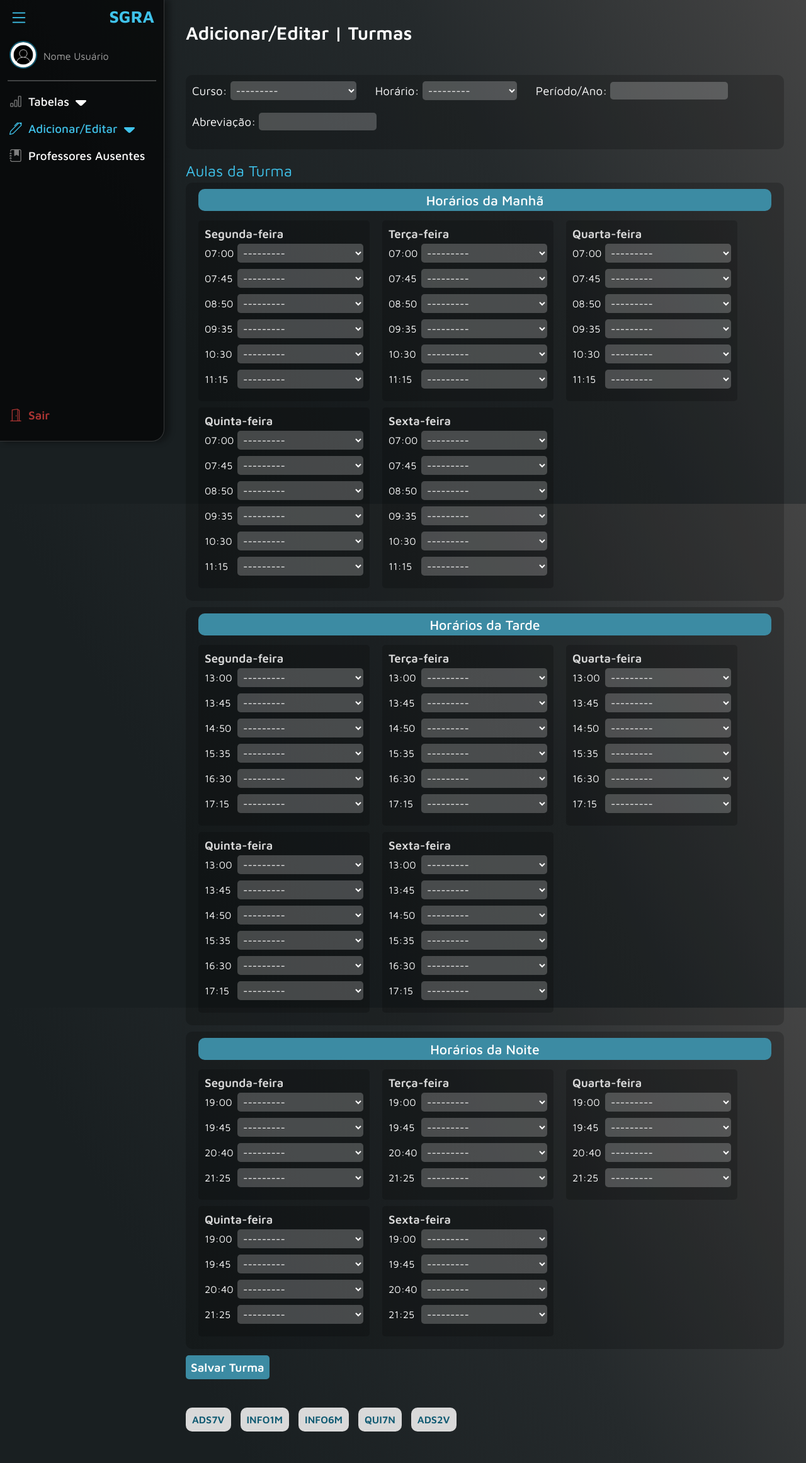
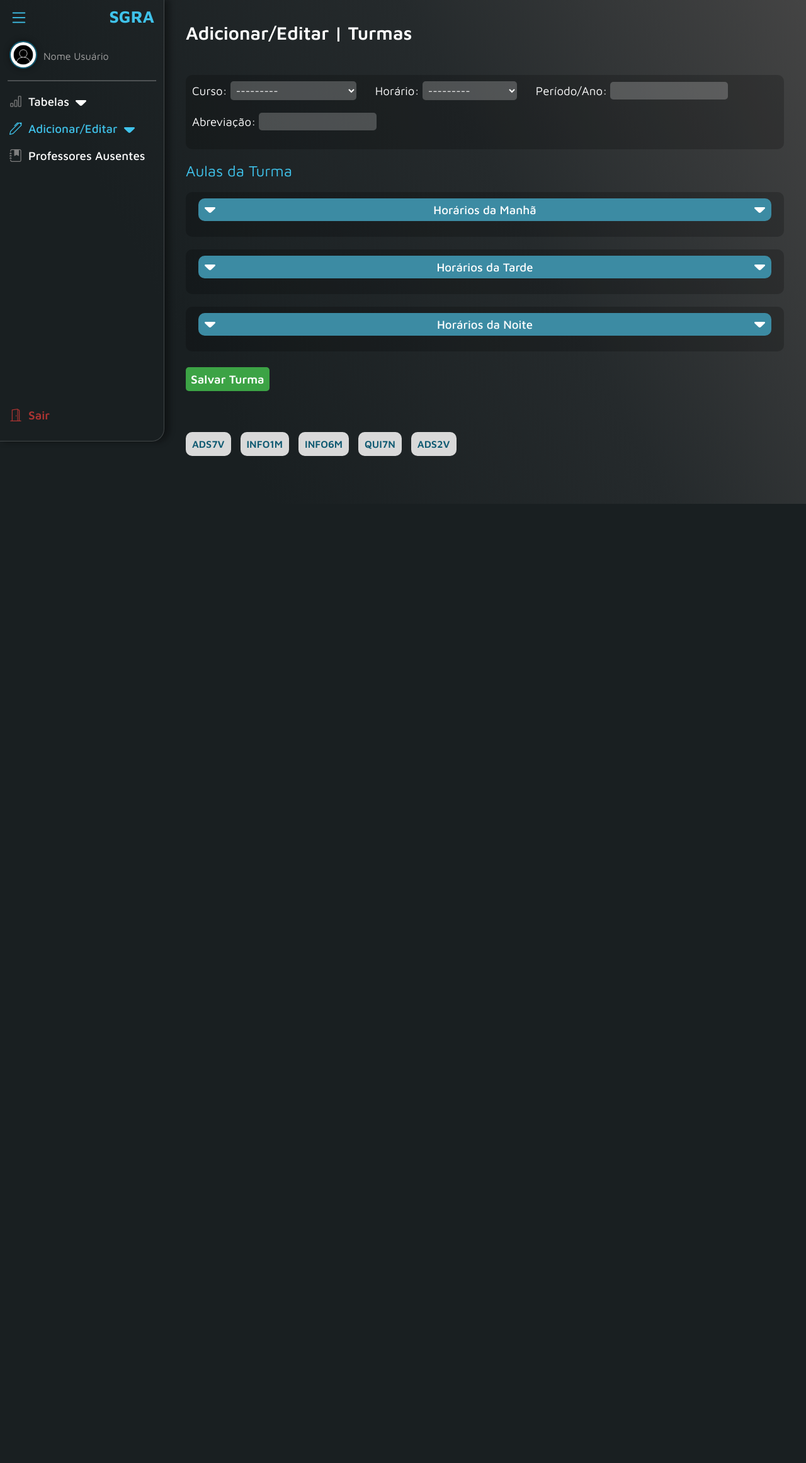
Before and after one commit to DavyDantas/Gerenciador-de-aulas, a Django app: page /form-Turmas in a window 1280 px wide. Shown: the whole page at 63% size. After the commit the page ends 800 px from the top, so only its background shows below. Run offline with Django 4.2, Linux system fonts and the light colour scheme; data comes from the database, SQL or seed files in the repository; both versions use the stored data as it was after the commit.

Commit message:
update details

```diff
--- a/apps/manager/forms.py
+++ b/apps/manager/forms.py
@@ -47,7 +47,7 @@ class formsClass(forms.ModelForm):
         fields = '__all__'
         widgets = {
         'course': forms.Select(attrs={'class': 'form-element-select'}),
-        'timeTable': forms.Select(attrs={'class': 'form-element-select'}),
+        'timeTable': forms.Select(attrs={'class': 'form-element-select horary'}),
         'period': forms.NumberInput(attrs={'class': 'form-element'}),
         'acronym' : forms.TextInput(attrs={'class': 'form-element'}),
         }
--- a/apps/manager/template/formsCurso.html
+++ b/apps/manager/template/formsCurso.html
@@ -31,7 +31,7 @@
                 {{ form.periods }}
             </div>
             <div class="submit-btn">
-                <button type="submit">Salvar Curso</button>
+                <button type="submit">Salvar</button>
             </div>
 
         </form>
--- a/apps/manager/template/formsTurma.html
+++ b/apps/manager/template/formsTurma.html
@@ -12,7 +12,7 @@
 
 
 
-<div class="sub-form" >
+<div class="sub-form">
     <form action="{% url 'FormClass' %}" method="post">
         {% csrf_token %}
         <div class="div-form">
@@ -36,9 +36,17 @@
         </div>
 
         <h3>Aulas da Turma</h3>
-    <div class="div-form formClass">
-        <div class="timaTable-subjects">
+        <div class="div-form formClass Matutino">
+            <div class="timeTable-subjects">
+                <a href="#" class="timeTableExp">
+                <span class="drop-icon-menu class"><svg xmlns="http://www.w3.org/2000/svg" width="17" height="9" viewBox="0 0 17 9" fill="none">
+                    <path d="M15.6864 0H8.12172H1.30987C0.144216 0 -0.438613 1.36604 0.387061 2.16684L6.67679 8.26693C7.6846 9.24436 9.3238 9.24436 10.3316 8.26693L12.7236 5.94701L16.6213 2.16684C17.4348 1.36604 16.852 0 15.6864 0Z" fill="white"/>
+                  </svg></span>
                 <span>Horários da Manhã</span>
+                <span class="drop-icon-menu class"><svg xmlns="http://www.w3.org/2000/svg" width="17" height="9" viewBox="0 0 17 9" fill="none">
+                    <path d="M15.6864 0H8.12172H1.30987C0.144216 0 -0.438613 1.36604 0.387061 2.16684L6.67679 8.26693C7.6846 9.24436 9.3238 9.24436 10.3316 8.26693L12.7236 5.94701L16.6213 2.16684C17.4348 1.36604 16.852 0 15.6864 0Z" fill="white"/>
+                  </svg></span>
+                </a>
             </div>
             <div class="group-day-subjects">
                 {% for form in class_morning %}
@@ -78,9 +86,17 @@
 
         </div>
 
-    <div class="div-form formClass">
-        <div class="timaTable-subjects">
+        <div class="div-form formClass Vespertino">
+            <div class="timeTable-subjects">
+                <a href="#" class="timeTableExp">
+                <span class="drop-icon-menu class"><svg xmlns="http://www.w3.org/2000/svg" width="17" height="9" viewBox="0 0 17 9" fill="none">
+                    <path d="M15.6864 0H8.12172H1.30987C0.144216 0 -0.438613 1.36604 0.387061 2.16684L6.67679 8.26693C7.6846 9.24436 9.3238 9.24436 10.3316 8.26693L12.7236 5.94701L16.6213 2.16684C17.4348 1.36604 16.852 0 15.6864 0Z" fill="white"/>
+                  </svg></span>
                 <span>Horários da Tarde</span>
+                <span class="drop-icon-menu class"><svg xmlns="http://www.w3.org/2000/svg" width="17" height="9" viewBox="0 0 17 9" fill="none">
+                    <path d="M15.6864 0H8.12172H1.30987C0.144216 0 -0.438613 1.36604 0.387061 2.16684L6.67679 8.26693C7.6846 9.24436 9.3238 9.24436 10.3316 8.26693L12.7236 5.94701L16.6213 2.16684C17.4348 1.36604 16.852 0 15.6864 0Z" fill="white"/>
+                  </svg></span>
+                </a>
             </div>
             <div class="group-day-subjects">
                 {% for form in class_afternoon %}
@@ -120,9 +136,17 @@
 
         </div>
 
-    <div class="div-form formClass">
-        <div class="timaTable-subjects">
+        <div class="div-form formClass Noturno">
+            <div class="timeTable-subjects">
+                <a href="#" class="timeTableExp">
+              <span class="drop-icon-menu class"><svg xmlns="http://www.w3.org/2000/svg" width="17" height="9" viewBox="0 0 17 9" fill="none">
+                <path d="M15.6864 0H8.12172H1.30987C0.144216 0 -0.438613 1.36604 0.387061 2.16684L6.67679 8.26693C7.6846 9.24436 9.3238 9.24436 10.3316 8.26693L12.7236 5.94701L16.6213 2.16684C17.4348 1.36604 16.852 0 15.6864 0Z" fill="white"/>
+              </svg></span>
                     <span>Horários da Noite</span>
+                    <span class="drop-icon-menu class"><svg xmlns="http://www.w3.org/2000/svg" width="17" height="9" viewBox="0 0 17 9" fill="none">
+                        <path d="M15.6864 0H8.12172H1.30987C0.144216 0 -0.438613 1.36604 0.387061 2.16684L6.67679 8.26693C7.6846 9.24436 9.3238 9.24436 10.3316 8.26693L12.7236 5.94701L16.6213 2.16684C17.4348 1.36604 16.852 0 15.6864 0Z" fill="white"/>
+                      </svg></span>
+                    </a>
             </div>
 
             <div class="group-day-subjects">
@@ -161,12 +185,12 @@
     </form>
 </div>
 
-<div class="div-courses-classes">
+<div class="lista-teachers">
     <div class="box-classes">
         {% for class in classes %}
         <div class="div-class">
             <a href="#" class="class-acronym">
-                <span >{{class.acronym}}</span>
+                <span>{{class.acronym}}</span>
             </a>
         </div>
         {% endfor %}
--- a/apps/manager/template/professoresAusentes.html
+++ b/apps/manager/template/professoresAusentes.html
@@ -25,8 +25,8 @@
             <span class="element-absent-value">13:45</span>
         </div>
         <div class="form-group">
-            <label for="">Professor Substituto:</label>
-            <select class="form-element-select" name="" id="">
+            <label class="absent" for="">Professor Substituto:</label>
+            <select class="form-element-select absent" name="" id="">
                 <option value="Selecione..."></option>
             </select>
         </div>
--- a/sgra/static/css/forms.css
+++ b/sgra/static/css/forms.css
@@ -3,6 +3,7 @@
     --color2: #0F5A72;
     --color3: #3c8ba3;
     --color4: #D9D9D9;
+    --color5: #3ca345;
   }
 
 .div-form{
@@ -65,7 +66,8 @@
     padding: 8px;
     border: none;
     border-radius: 5px;
-    background-color: #3c8ba3;
+    margin-top: 15px;
+    background-color: var(--color5);
     color: white;
     font-size: 14pt;
     font-weight: 600;
@@ -143,32 +145,77 @@
     margin-bottom: 10px;
 }
 
-.sub-form form > .div-form.formClass{
+.div-form.formClass {
     justify-content: space-between;
     margin-bottom: 10px;
     margin-top: 5px;
     flex-direction: column;
+    transition: 0.3s;
 }
 
-.group-day-subjects{
+.group-day-subjects {
     margin-top: 15px;
     display: flex;
     flex-direction: row;
     flex-wrap: wrap;
+    transition: 0.3s;
+    overflow: auto;
+    max-height: 0;
+    transition: max-height 0.3s ease-in-out;
 }
 
-.timaTable-subjects{
+.div-form.formClass path {
+    transition: 0.3s;
+}
+
+.div-form.formClass.minimize > .group-day-subjects {
+    max-height: 650px;
+}
+
+.div-form.formClass.minimize path {
+    transform-origin: center;
+    transform: rotate(180deg);
+    transition: 0.3s; /* Adicione uma transição aqui */
+}
+
+.timeTable-subjects {
     border-radius: 10px;
     background-color: var(--color3);
     width: auto;
-    height: 35px;
+    height: fit-content;
     margin: 0 10px 0 10px;
     display: flex;
     align-items: center;
     justify-content: center;
-    font-size: 16pt;
+    font-size: 14pt;
     font-weight: 500;
     color: white;
+    padding: 7px 5px;
+    text-align: center;
+    transition: 0.3s;
+}
+
+.timeTableExp {
+    text-decoration: none;
+    display: flex;
+    flex-wrap: nowrap;
+    color: white;
+    justify-content: space-between;
+    align-items: center;
+    width: 100%;
+    transition: 0.3s;
+}
+
+.timeTableExp > span {
+    margin: 0 10px;
+}
+
+.drop-icon-menu.class{
+    margin: 0 5px 0 5px;
+    display: flex;
+    height: min-content;
+    align-items: center;
+    justify-content: center;
 }
 
 .form-absent{
@@ -240,7 +287,7 @@
 .div-absent{
     display: flex;
     flex-direction: column;
-    background-color: #00000033;
+    background-color: var(--color4);
     padding: 10px;
     border-radius: 10px;
     font-size: 12pt;
@@ -248,7 +295,14 @@
 
 .div-absent > .form-group{
     margin-bottom: 10px;
+}
 
+.form-group > .absent{
+    color: black;
+}
+.form-element-select.absent{
+    color: black;
+    background-color: rgba(0, 0, 0, 0.075);
 }
 
 .element-absent{
@@ -257,12 +311,12 @@
     border-radius: 5px;
     font-size: 12pt;
     font-weight: 500;
-    color: rgb(255, 255, 255);
-    background-color: rgba(255, 255, 255, 0.219) ;
+    color: rgb(0, 0, 0);
+    background-color: rgba(0, 0, 0, 0.219) ;
 }
 
 .element-absent-value{
-    color: white;
+    color: rgb(0, 0, 0);
     margin-right: 10px;
     font-size: 12pt;
     font-weight: 600;
--- a/sgra/static/css/main.css
+++ b/sgra/static/css/main.css
@@ -65,7 +65,7 @@ h4{
 }
 
 .lista-teachers{
-  margin-top: 30px;
+  margin-top: 50px;
   display: flex;
   flex-wrap: wrap;
   flex-direction: row;
@@ -216,17 +216,17 @@ h4{
 }
 
 .timeHour.morning > span{
-  background-color: #A8A890;
+  background-color: #c0c0a5;
   color: black;
 }
 
 .timeHour.afternoon > span{
-  background-color: #6D6D5E;
+  background-color: #5f5f51;
   color: white;
 }
 
 .timeHour.night > span{
-  background-color: #33332C;
+  background-color: #252520;
   color: white;
 }
 
@@ -336,19 +336,17 @@ h4{
 
 .box-subject.teacher{
   background-color: var(--color4);
-  justify-content: center;
+  justify-content: space-around;
+  align-items: center;
+
 }
 
 .subject-teacher-name{
   margin-bottom: 5px;
   color: var(--color2);
   font-size: 13pt;
-  display: flex;
-  flex-wrap: wrap;
-  align-items: center;
   font-weight: 600;
   width: fit-content;
-  justify-content: center;
   text-align: center;
 }
 
--- a/sgra/static/css/sidebar.css
+++ b/sgra/static/css/sidebar.css
@@ -15,7 +15,7 @@ aside{
   position: fixed;
   display: block;
   border-radius: 0px 0px 20px 0px;
-  background: rgba(0, 0, 0, 0.616);
+  /* background: rgba(0, 0, 0, 0.616); */
   border-bottom: 1px solid rgba(255, 255, 255, 0.178);
   border-right: 1px solid rgba(255, 255, 255, 0.178);
   top: 0;
@@ -26,7 +26,9 @@ aside{
 }
 
 .item-menu.dropdown.down .drop-ul{
-  display: block;
+  max-height: 200px;
+  margin: 15px 0 15px 40px;
+
 }
 
 aside.reduce .icon-item-menu{
@@ -125,14 +127,19 @@ aside.reduce *{
   width: fit-content;
   list-style: none;
   margin: 0 0 20px 15px;
+  transition: 0.3s;
 }
 
 .drop-ul{
-  transition: 0.3s;
-  display: none;
+  display: flex;
+  flex-direction: column;
   list-style: none;
   padding: 0;
-  margin: 15px 0 15px 40px;
+  max-height: 0;
+  transition: max-height 0.3s ease-out;
+  overflow: hidden;
+  margin-left: 40px;
+  margin-top: 0;
 }
 
 .item-drop>a{
@@ -154,6 +161,7 @@ aside.reduce *{
 .item-menu.dropdown.down path{
   transform-origin: center;
   transform: rotate(180deg);
+
 }
 
 .nav-link:hover span, .nav-link:hover path {
--- /dev/null
+++ b/sgra/static/js/form.js
@@ -0,0 +1,27 @@
+formClass = document.querySelectorAll(".timeTableExp")
+horary = document.querySelector(".form-element-select.horary")
+formDayClass = document.querySelectorAll(".div-form.formClass")
+
+horary.addEventListener('change', function(){
+    console.log(horary.value)
+    formDayClass.forEach(function(formDayClass){
+
+        formDayClass.classList.remove("minimize")
+
+        if (formDayClass.classList.contains(horary.value)){
+
+            formDayClass.classList.add("minimize")
+        }
+
+    });
+});
+
+formClass.forEach(function(formClass) {
+    formClass.addEventListener('click', function(event) {
+
+        // Obtém o elemento 'li' pai do elemento 'a' clicado
+        var drop = this.closest('div.div-form.formClass');
+        drop.classList.toggle('minimize');
+
+    });
+});
--- a/sgra/templates/base.html
+++ b/sgra/templates/base.html
@@ -97,7 +97,7 @@
               <span class="text-item-menu">Adicionar/Editar</span>
               <span class="drop-icon-menu"><svg xmlns="http://www.w3.org/2000/svg" width="17" height="9" viewBox="0 0 17 9" fill="none">
                 <path d="M15.6864 0H8.12172H1.30987C0.144216 0 -0.438613 1.36604 0.387061 2.16684L6.67679 8.26693C7.6846 9.24436 9.3238 9.24436 10.3316 8.26693L12.7236 5.94701L16.6213 2.16684C17.4348 1.36604 16.852 0 15.6864 0Z" fill="white"/>
-              </svg>
+              </svg></span>
             </a>
 
             <ul class="drop-ul">
@@ -140,7 +140,7 @@
   <script>
 
   </script>
-
+  <script src="{% static 'js/form.js' %}"></script>
   <script src="{% static 'js/sidebar.js' %}"></script>
 </body>
 </html>
```
Also changed, not shown: apps/manager/template/aulasProfessor.html (+5 -5 lines), db.sqlite3. Lines whose indentation alone changed are shown as unchanged.
